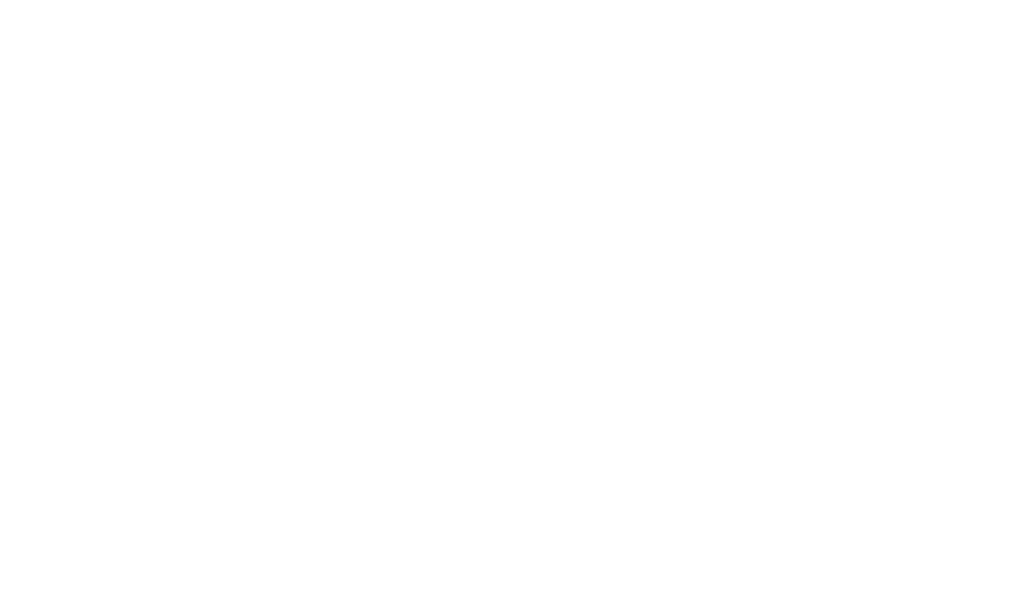
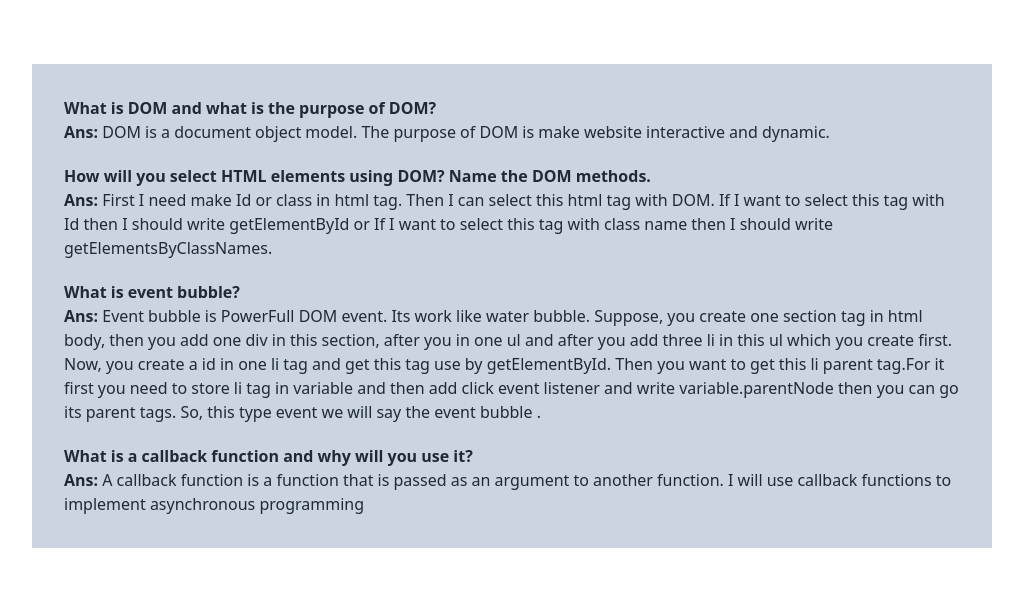
Before and after one commit to devshourovpro/geometry-genius-assignment, a plain HTML site: page blog.html in a window 1280 px wide. Shown: the whole page, without its empty margins (128-1151 px from the left). Drawn offline with nearby package versions, Linux system fonts and the light colour scheme.

Commit message:
blog section or question page created

```diff
--- a/blog.html
+++ b/blog.html
@@ -0,0 +1,36 @@
+<!DOCTYPE html>
+<html lang="en" data-theme="light">
+
+<head>
+    <meta charset="UTF-8">
+    <meta name="viewport" content="width=device-width, initial-scale=1.0">
+    <title>My Blog</title>
+    <!-------------------- daisyUi link here ------------------>
+
+    <link href="https://cdn.jsdelivr.net/npm/daisyui@3.7.4/dist/full.css" rel="stylesheet" type="text/css" />
+    <script src="https://cdn.tailwindcss.com"></script>
+</head>
+
+<body>
+    <section class="w-full lg:w-3/4 mx-auto h-3/4 my-16 p-8 bg-slate-300">
+        <h1 class="font-bold">What is DOM and what is the purpose of DOM?</h1>
+        <p><span class="font-bold">Ans: </span>DOM is a document object model. The purpose of DOM is make website
+            interactive and dynamic.</p>
+        <h1 class="font-bold mt-5"> How will you select HTML elements using DOM? Name the DOM methods.</h1>
+        <p><span class="font-bold">Ans: </span>First I need make Id or class in html tag. Then I can select this html
+            tag with DOM. If I want to select this tag with Id then I should write getElementById or If I want to select
+            this tag with class name then I should write getElementsByClassNames.</p>
+        <h1 class="font-bold mt-5"> What is event bubble?</h1>
+        <p><span class="font-bold">Ans: </span>Event bubble is PowerFull DOM event. Its work like water bubble. Suppose,
+            you create one section tag in html body, then you add one div in this section, after you in one ul and after
+            you add three li in this ul which you create first. Now, you create a id in one li tag and get this tag use
+            by getElementById. Then you want to get this li parent tag.For it first you need to store li tag in variable
+            and then add click event listener and write variable.parentNode then you can go its parent tags. So, this
+            type event we will say the event bubble .</p>
+        <h1 class="font-bold mt-5"> What is a callback function and why will you use it?</h1>
+        <p><span class="font-bold">Ans: </span>
+            A callback function is a function that is passed as an argument to another function. I will use callback functions to implement asynchronous programming</p>
+    </section>
+</body>
+
+</html>
```
Also changed, not shown: index.html (+1 -1 lines).
